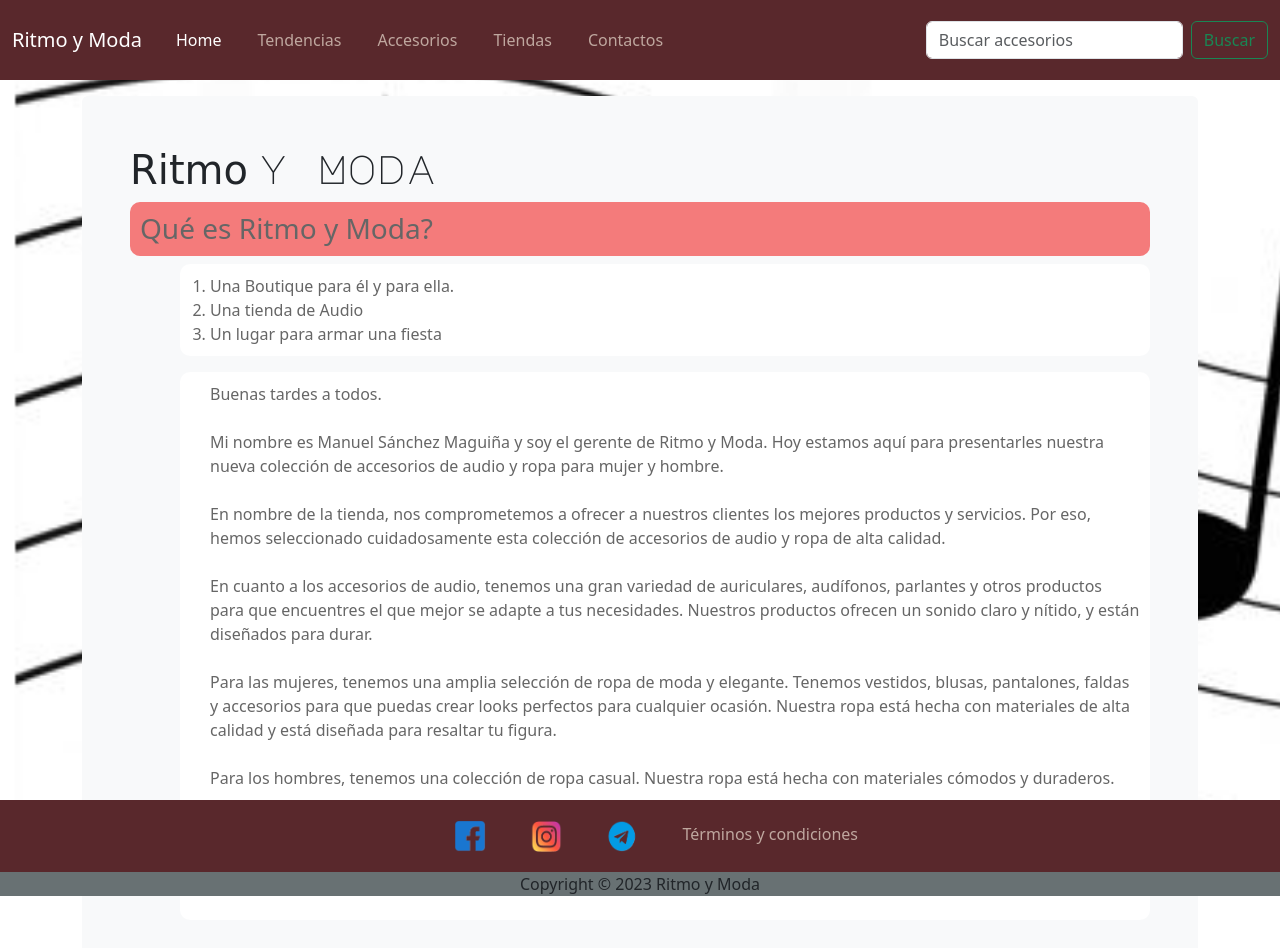
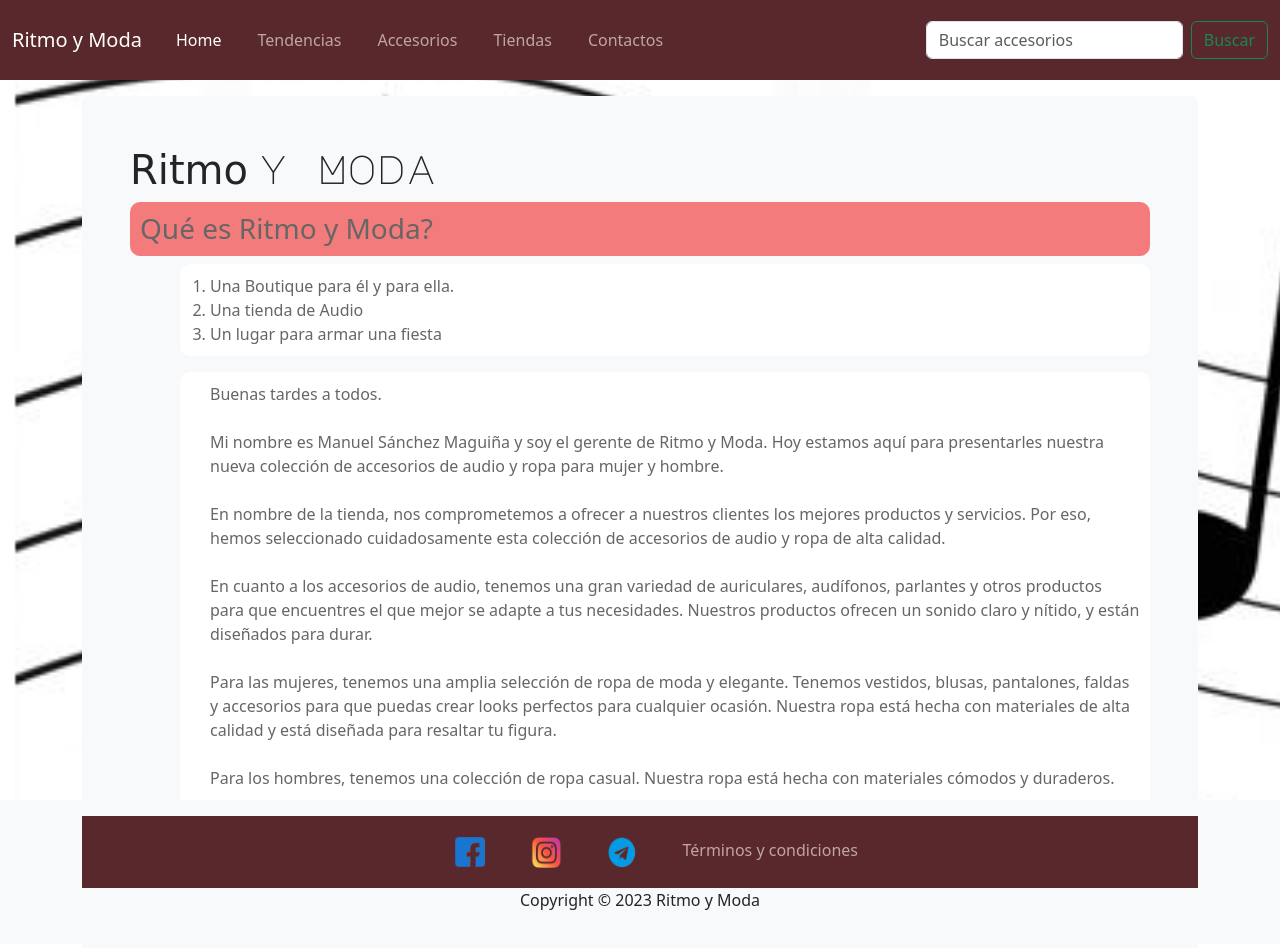
Before and after one commit to msanc12/EntregaFinalCoderDesarrollo_Comision49625_ManuelSanchez, a website: page Index.html in a window 1280 px wide. Drawn offline with nearby package versions, Linux system fonts and the light colour scheme; a web font is replaced by a local one.

Commit message:
Update Index.html

```diff
--- a/Index.html
+++ b/Index.html
@@ -67,7 +67,7 @@
             <br/><br/><br/><br/>
             <div class="bg-body-tertiary p-5 rounded">
                 <h1>
-                    <span style="font-family: 'Shantell Sans', cursive; ">Ritmo</span>
+                    <span style="font-family: 'Shantell Sans', cursive;">Ritmo</span>
                     <span style="font-family: 'Major Mono Display', monospace;">y Moda</span>
                 </h1>
                 <h3 class="Titulo">
@@ -97,7 +97,8 @@
             </div>
         </div>
     </main>
-    <footer class="pie">
+    <footer class="footer mt-auto py-3 bg-body-tertiary pie">
+        <div class="container">
             <ul class="menu">
                 <li><a href="https://www.facebook.com/"><img src="./Img/Facebook.png" alt="Facebook" width="32px" height="32px"></a></li>
                 <li><a href="https://www.instagram.com/"><img src="./Img/Instagram.png" alt="Instagram"  width="32px" height="32px"></a></li>
@@ -105,6 +106,7 @@
                 <li><a href="./Pages/Terminos.html">Términos y condiciones</a></li>
             </ul>
             <p style="text-align: center;">Copyright © 2023 Ritmo y Moda</p>
+        </div>
     </footer>
 
     <script src="https://cdn.jsdelivr.net/npm/bootstrap@5.3.2/dist/js/bootstrap.bundle.min.js" integrity="sha384-C6RzsynM9kWDrMNeT87bh95OGNyZPhcTNXj1NW7RuBCsyN/o0jlpcV8Qyq46cDfL" crossorigin="anonymous"></script>
```
Lines whose indentation alone changed are shown as unchanged.
